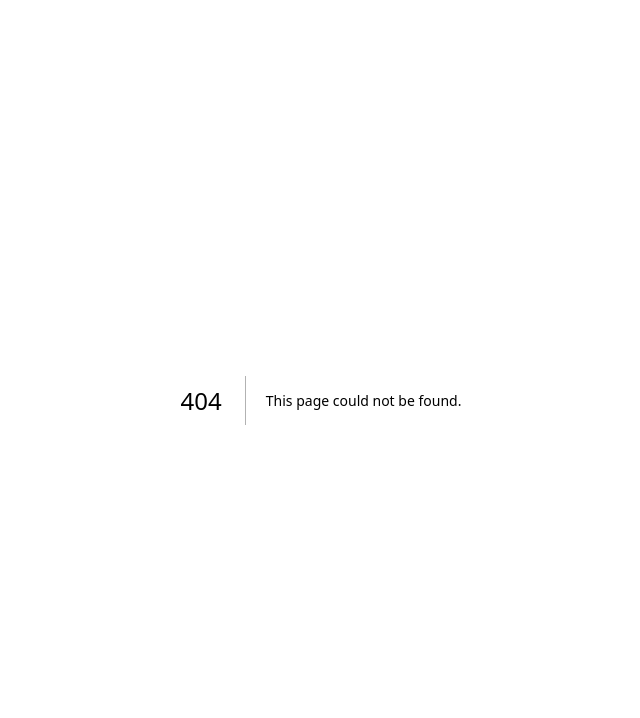
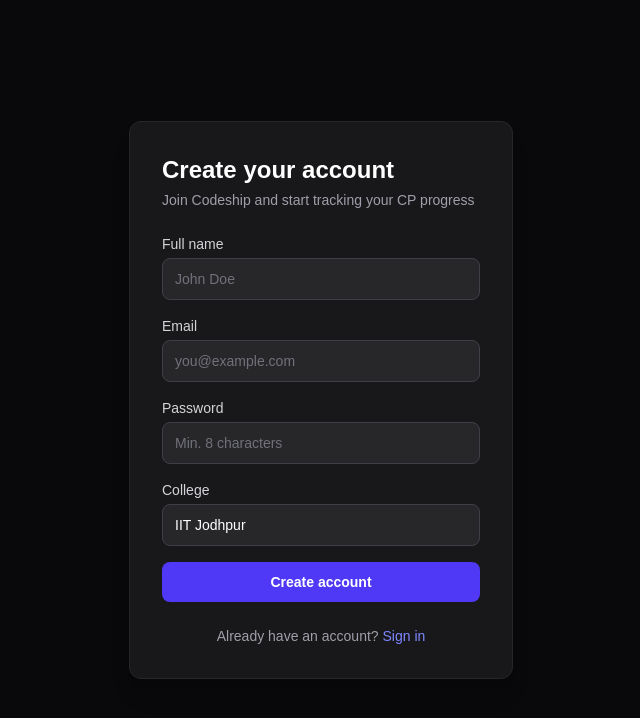
Before and after one commit to Vinamra3215/CodeShip, a Next.js app: page /register in a window 1280 px wide. Before the commit this address had no page. Shown: the top 718 px of the page, without its empty margins (319-959 px from the left). Built offline with nearby package versions, Linux system fonts and the light colour scheme.

Commit message:
feat(auth): build register page with form validation and post to registration api

```diff
--- /dev/null
+++ b/src/app/(auth)/register/page.tsx
@@ -0,0 +1,108 @@
+"use client";
+
+import { useState } from "react";
+import { useRouter } from "next/navigation";
+import Link from "next/link";
+
+const fields = [
+  { name: "name", label: "Full name", type: "text", placeholder: "John Doe", required: true },
+  { name: "email", label: "Email", type: "email", placeholder: "you@example.com", required: true },
+  { name: "password", label: "Password", type: "password", placeholder: "Min. 8 characters", required: true },
+  { name: "college", label: "College", type: "text", placeholder: "IIT Jodhpur", required: false },
+] as const;
+
+type FormState = { name: string; email: string; password: string; college: string };
+
+export default function RegisterPage() {
+  const router = useRouter();
+  const [form, setForm] = useState<FormState>({
+    name: "",
+    email: "",
+    password: "",
+    college: "IIT Jodhpur",
+  });
+  const [error, setError] = useState("");
+  const [loading, setLoading] = useState(false);
+
+  function handleChange(e: React.ChangeEvent<HTMLInputElement>) {
+    setForm((prev) => ({ ...prev, [e.target.name]: e.target.value }));
+  }
+
+  async function handleSubmit(e: React.FormEvent) {
+    e.preventDefault();
+    setError("");
+    setLoading(true);
+
+    const res = await fetch("/api/auth/register", {
+      method: "POST",
+      headers: { "Content-Type": "application/json" },
+      body: JSON.stringify(form),
+    });
+
+    setLoading(false);
+
+    if (!res.ok) {
+      const data = await res.json();
+      setError(data.error ?? "Registration failed. Please try again.");
+      return;
+    }
+
+    router.push("/login?registered=true");
+  }
+
+  return (
+    <div className="flex min-h-screen items-center justify-center bg-zinc-950 px-4">
+      <div className="w-full max-w-sm rounded-xl border border-zinc-800 bg-zinc-900 p-8 shadow-xl">
+        <div className="mb-6">
+          <h1 className="text-2xl font-bold text-white">Create your account</h1>
+          <p className="mt-1 text-sm text-zinc-400">
+            Join Codeship and start tracking your CP progress
+          </p>
+        </div>
+
+        <form onSubmit={handleSubmit} className="space-y-4">
+          {fields.map((field) => (
+            <div key={field.name}>
+              <label className="block text-sm font-medium text-zinc-300">
+                {field.label}
+              </label>
+              <input
+                id={`register-${field.name}`}
+                type={field.type}
+                name={field.name}
+                value={form[field.name]}
+                onChange={handleChange}
+                required={field.required}
+                placeholder={field.placeholder}
+                className="mt-1 w-full rounded-lg border border-zinc-700 bg-zinc-800 px-3 py-2.5 text-sm text-white placeholder-zinc-500 transition focus:border-indigo-500 focus:outline-none focus:ring-1 focus:ring-indigo-500"
+              />
+            </div>
+          ))}
+
+          {error && (
+            <p className="text-sm text-red-400">{error}</p>
+          )}
+
+          <button
+            type="submit"
+            id="register-submit"
+            disabled={loading}
+            className="w-full rounded-lg bg-indigo-600 px-4 py-2.5 text-sm font-semibold text-white transition hover:bg-indigo-500 active:scale-95 disabled:cursor-not-allowed disabled:opacity-50"
+          >
+            {loading ? "Creating account..." : "Create account"}
+          </button>
+        </form>
+
+        <p className="mt-6 text-center text-sm text-zinc-400">
+          Already have an account?{" "}
+          <Link
+            href="/login"
+            className="font-medium text-indigo-400 transition hover:text-indigo-300"
+          >
+            Sign in
+          </Link>
+        </p>
+      </div>
+    </div>
+  );
+}
```
